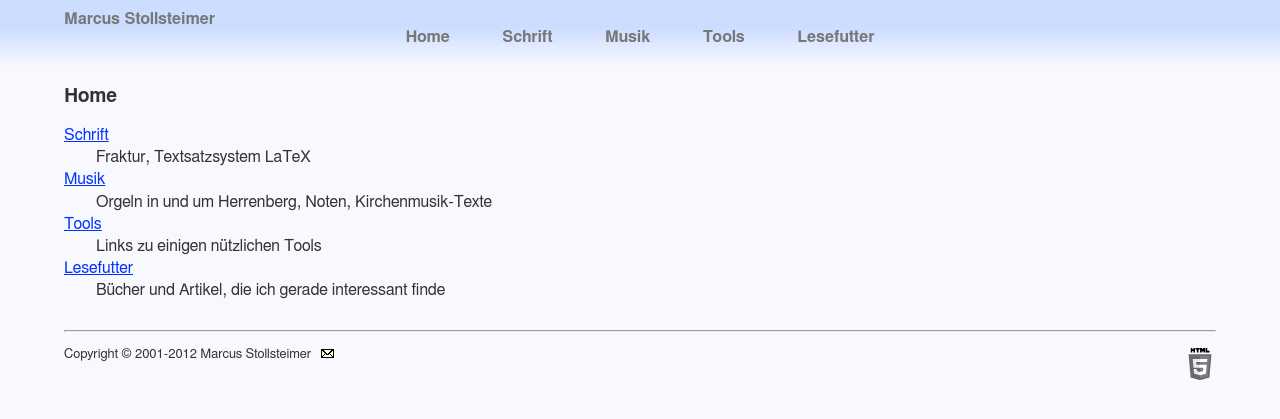
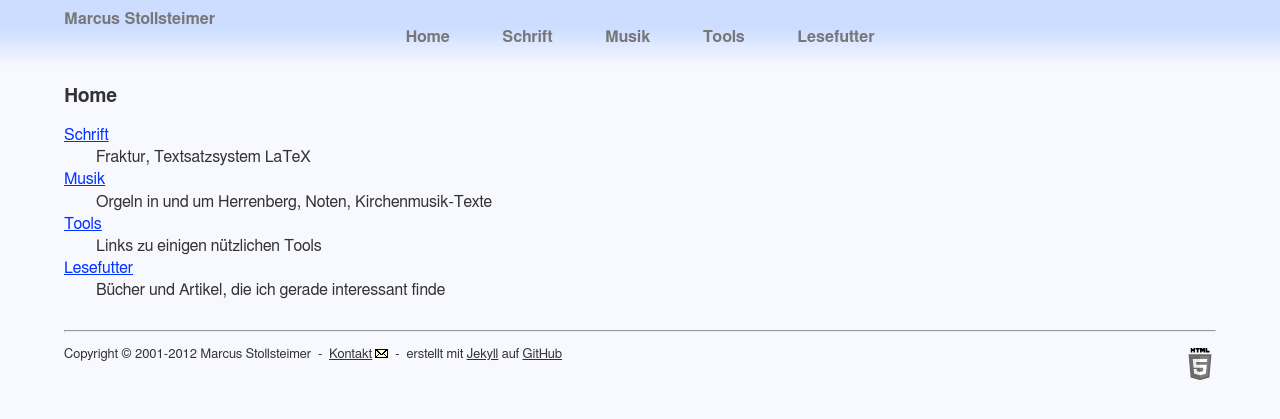
Before and after one commit to stomar/stomar.github.com, a Jekyll site: the page built from index.md, in a window 1280 px wide. Shown: the top 419 px of the page. Built offline with Jekyll 4.4.1, drawn with Linux system fonts in a browser that asks for light colours.

Commit message:
footer changed: contact, Jekyll, GitHub

```diff
--- a/_layouts/main.html
+++ b/_layouts/main.html
@@ -50,7 +50,9 @@
 <hr>
 <footer>
 <p><a href="http://validator.w3.org/check?uri=referer"><img class="right" src="/images/HTML5_Logo_32_gray.png" width="32" height="32" alt="HTML5" title="HTML5"></a>
-Copyright &copy; 2001-{{ site.time | date: "%Y" }} Marcus Stollsteimer &nbsp; <a href="mailto:sto.mar@web.de"><img src="/images/mail.gif" alt="E-Mail" width="13" height="9"></a>
+Copyright &copy; 2001-{{ site.time | date: "%Y" }} Marcus Stollsteimer &nbsp;-&nbsp;
+<a href="mailto:sto.mar@web.de">Kontakt</a> <img src="/images/mail.gif" alt="(E-Mail)" width="13" height="9"> &nbsp;-&nbsp;
+erstellt mit <a href="http://jekyllrb.com/">Jekyll</a> auf <a href="https://github.com/stomar/stomar.github.com/">GitHub</a>
 {% if page.date %}<br />Letzte Änderung: <time datetime="{{ page.date }}">{{ page.date }}</time>{% endif %}</p>
 </footer>
 </body>
--- a/style.css
+++ b/style.css
@@ -48,6 +48,8 @@ body, select, input, textarea {
 
 a { color: #03f; }
 a:hover { color: #69f; }
+
+body > footer a, a:hover, a:focus { color: #333; }
 
 /*** main page structure ***/
 
```
